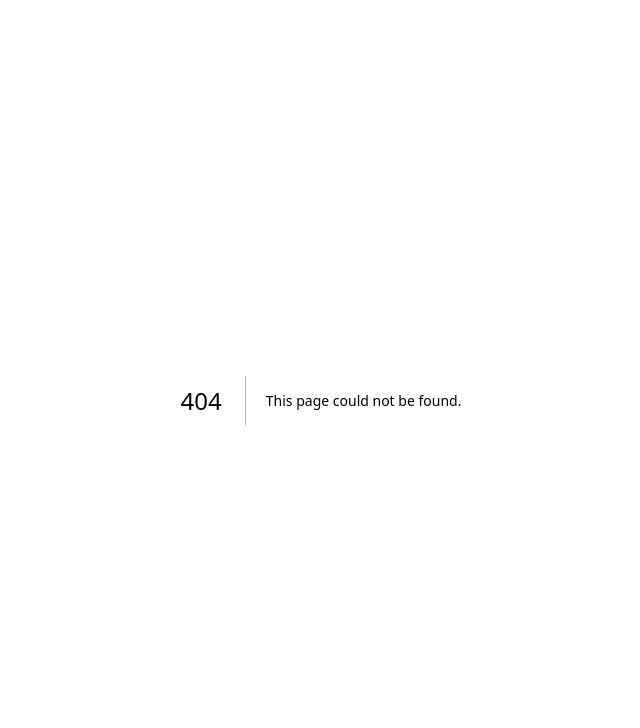
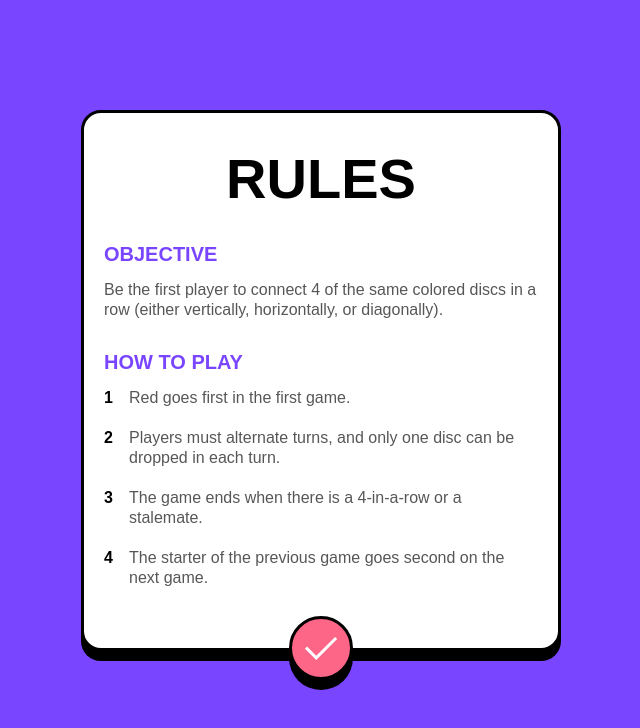
Before and after one commit to MarekBombera/connect_four, a Next.js app: page /rules in a window 1280 px wide. Before the commit this address had no page. Shown: the top 728 px of the page, without its empty margins (319-959 px from the left). Built offline with nearby package versions, Linux system fonts and the light colour scheme.

Commit message:
feat: add Rules page

```diff
--- /dev/null
+++ b/app/rules/constants.ts
@@ -0,0 +1,8 @@
+const rulesText = {
+  1: 'Red goes first in the first game.',
+  2: 'Players must alternate turns, and only one disc can be dropped in each turn.',
+  3: 'The game ends when there is a 4-in-a-row or a stalemate.',
+  4: 'The starter of the previous game goes second on the next game.',
+} as const
+
+export const rules = [rulesText[1], rulesText[2], rulesText[3], rulesText[4]]
--- /dev/null
+++ b/app/rules/layout.tsx
@@ -0,0 +1,9 @@
+import { StyledRulesLayout } from './styled'
+
+export default function RulesLayout({
+  children,
+}: {
+  children: React.ReactNode
+}) {
+  return <StyledRulesLayout>{children}</StyledRulesLayout>
+}
--- /dev/null
+++ b/app/rules/page.tsx
@@ -0,0 +1,37 @@
+import { NextPage } from 'next'
+import { rules } from './constants'
+import { CheckIcon } from './parts/icons/check'
+import { Li } from './parts/li'
+
+import {
+  StyledRules,
+  Label,
+  Title,
+  Description,
+  Ol,
+  BackToMainMenu,
+} from './styled'
+
+const RulesPage: NextPage = () => {
+  const renderedList = rules.map((rule, index) => {
+    return <Li key={rule[index]} index={index + 1} text={rule} />
+  })
+
+  return (
+    <StyledRules>
+      <Title>Rules</Title>
+      <Label>Objective</Label>
+      <Description>
+        Be the first player to connect 4 of the same colored discs in a row
+        (either vertically, horizontally, or diagonally).
+      </Description>
+      <Label>How to play</Label>
+      <Ol>{renderedList}</Ol>
+      <BackToMainMenu>
+        <CheckIcon />
+      </BackToMainMenu>
+    </StyledRules>
+  )
+}
+
+export default RulesPage
--- /dev/null
+++ b/app/rules/parts/li/index.tsx
@@ -0,0 +1,16 @@
+import { FC } from 'react'
+import { Index, StyledLi, Text } from './styled'
+
+type Props = {
+  index: number
+  text: string
+}
+
+export const Li: FC<Props> = ({ index, text }) => {
+  return (
+    <StyledLi>
+      <Index>{index}</Index>
+      <Text>{text}</Text>
+    </StyledLi>
+  )
+}
--- /dev/null
+++ b/app/rules/parts/li/styled.ts
@@ -0,0 +1,21 @@
+'use client'
+
+import styled from 'styled-components'
+import { colors } from '~/features/ui/theme/colors.style'
+import { typography } from '~/features/ui/theme/typography.style'
+
+export const StyledLi = styled.li`
+  display: grid;
+  grid-template-columns: 2.5rem auto;
+  width: 100%;
+`
+export const Index = styled.b`
+  ${typography.paragraph.medium}
+  color: ${colors.basic.black};
+`
+
+export const Text = styled.p`
+  ${typography.paragraph.medium}
+  color: ${colors.basic.black};
+  opacity: 0.66;
+`
--- /dev/null
+++ b/app/rules/styled.ts
@@ -0,0 +1,87 @@
+'use client'
+
+import Link from 'next/link'
+import styled from 'styled-components'
+import { Routes } from '~/features/constants/routes'
+import { colors } from '~/features/ui/theme/colors.style'
+import { mq } from '~/features/ui/theme/mq.style'
+import { typography } from '~/features/ui/theme/typography.style'
+import {
+  ShadowEffect,
+  ShadowEffectHover,
+} from '~/features/ui/theme/utils/shadow-effect'
+import { StyleReset } from '~/features/ui/theme/utils/style-reset'
+
+export const StyledRulesLayout = styled.div`
+  display: grid;
+  place-items: center;
+  width: 100%;
+  height: 100vh;
+  padding: 2rem 2rem 4rem;
+  background: ${colors.background.secondary};
+
+  ${mq.medium} {
+    padding-bottom: 6rem;
+  }
+`
+
+export const StyledRules = styled.div`
+  ${ShadowEffect}
+  position: relative;
+  display: grid;
+  width: min(100%, 48rem);
+  padding: 3rem 2rem 6rem;
+  background: ${colors.basic.white};
+`
+
+export const Title = styled.h1`
+  margin-bottom: 3rem;
+  ${typography.label.xxLarge}
+  font-weight: 700;
+  font-size: 5.6rem;
+  line-height: 7.1rem;
+  text-align: center;
+  text-transform: uppercase;
+  color: ${colors.basic.black};
+`
+export const Label = styled.b`
+  margin-bottom: 1.6rem;
+  ${typography.label.xxLarge}
+  text-transform: uppercase;
+  color: ${colors.background.secondary};
+`
+
+export const Description = styled.p`
+  margin-bottom: 3.2rem;
+  ${typography.paragraph.medium}
+  color: ${colors.basic.black};
+  opacity: 0.66;
+`
+export const Ol = styled.ol`
+  ${StyleReset}
+  display: grid;
+  align-items: start;
+  list-style: none;
+  gap: 2rem;
+`
+export const BackToMainMenu = styled(Link).attrs({
+  href: Routes.home,
+})`
+  ${ShadowEffect}
+  position: absolute;
+  display: grid;
+  place-items: center;
+  top: 100%;
+  left: 50%;
+  transform: translate(-50%, -50%);
+  width: 6.4rem;
+  height: 6.4rem;
+  background: ${colors.accent.primary};
+  border-radius: 50%;
+  transition: all 0.2s ease-in-out;
+
+  :hover {
+    border: 0.3rem solid ${colors.background.hover.secondary};
+    box-shadow: 0 1rem 0 ${colors.background.hover.secondary};
+  }
+`
```
